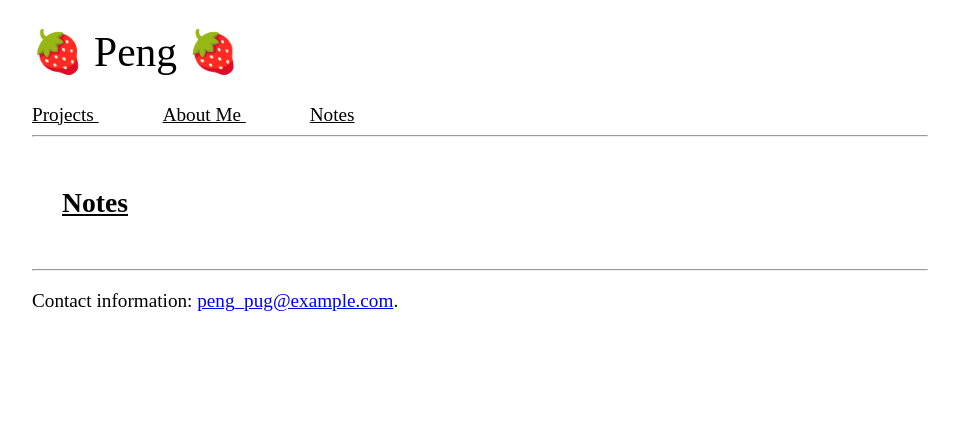
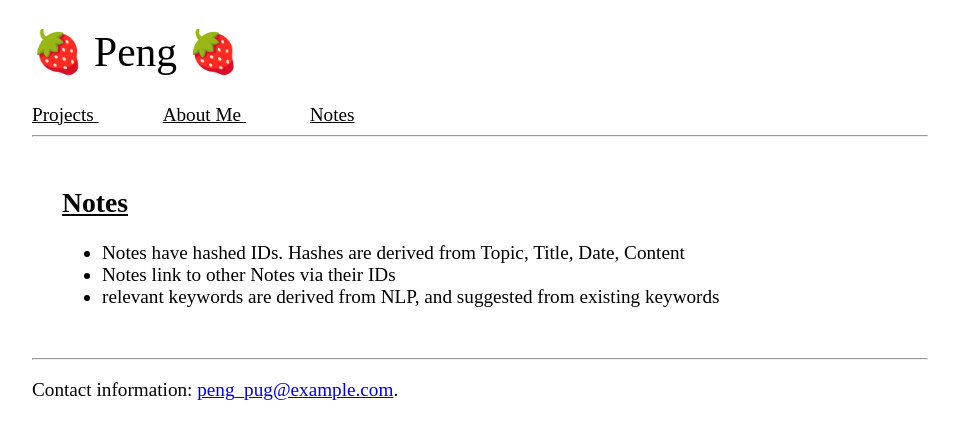
Before and after one commit to pzdkn/pzdkn.github.io, a Jekyll site: the page built from notes/index.html, in a window 1280 px wide. Shown: the top 439 px of the page, without its empty margins (160-1119 px from the left). Built offline with Jekyll 4.4.1, drawn with Linux system fonts in a browser that asks for light colours.

Commit message:
add notes

```diff
--- a/notes/index.html
+++ b/notes/index.html
@@ -4,4 +4,9 @@ title: Notes
 ---
 <section id="notes">
   <h2> Notes </h2>
+  <ul>
+    <li> Notes have hashed IDs. Hashes are derived from Topic, Title, Date, Content</li>
+    <li> Notes link to other Notes via their IDs </li>
+    <li> relevant keywords are derived from NLP, and suggested from existing keywords </li>
+  </ul>
 </section>
```
